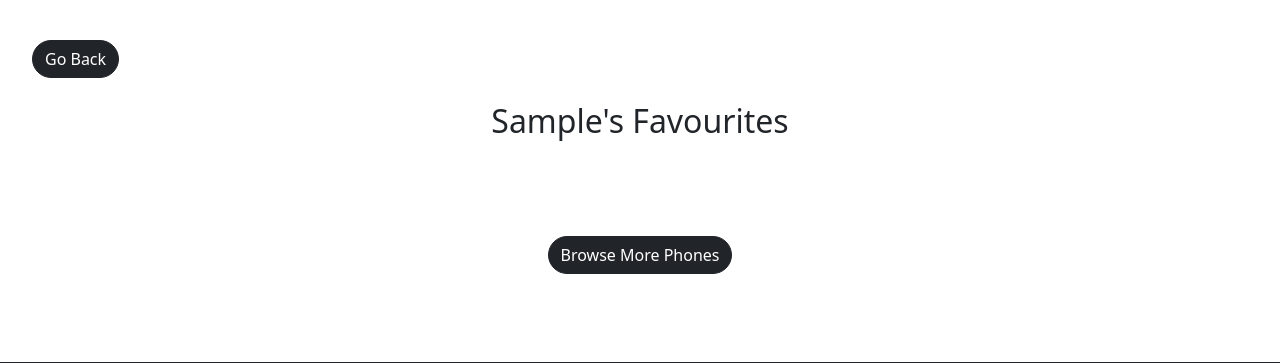
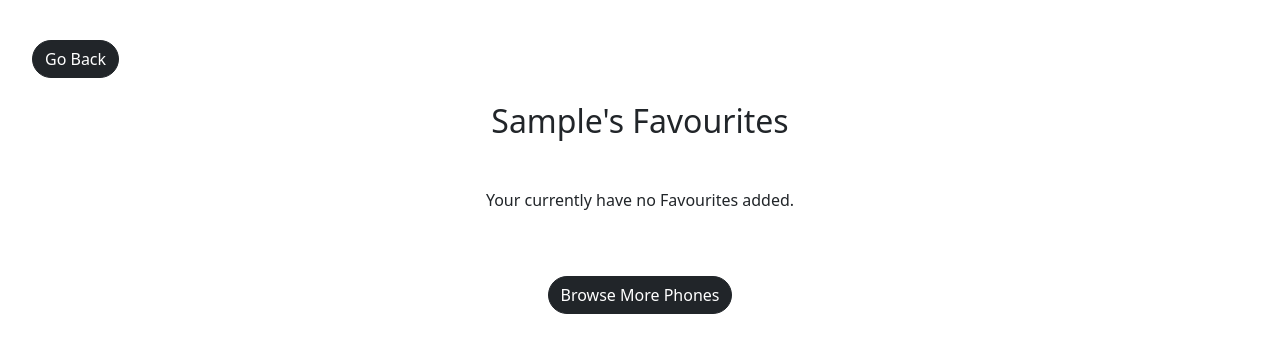
Before and after one commit to AbhilashAynipully/MobileTrade, a Django app: page /my-favourites in a window 1280 px wide. Shown: the part 56-419 px from the top of the page. Run offline with Django 3.2, Linux system fonts and the light colour scheme; the visitor is signed in with stand-in values (Sample User, id 1); data that the repository does not hold is empty; parts of the project's set-up code (start-up, migrations or seed data) failed here and were passed over; some libraries are stand-ins or nearby versions.

Commit message:
Add else statement for no favourites condition

```diff
--- a/templates/my_favourites.html
+++ b/templates/my_favourites.html
@@ -9,6 +9,7 @@
 </div>
 <h2 class="mb-5">{{ user.first_name}}'s Favourites</h2>
       <div class="row mt-5 justify-content-center">
+      {% if favourites%}
       {% for favourite in favourites %}
         <div class="col-xl-2 col-sm-4 col-10 m-4 text-center">
           <div class="card border-dark border-2 rounded-4 py-1 px-3">
@@ -28,6 +29,9 @@
           </div>
         </div>
       {% endfor %}
+      {% else %}
+      <p>Your currently have no Favourites added. </p>
+      {% endif %}
     </div>
     <a href="{% url 'all_mobiles' %}" class="btn btn-dark rounded-pill my-5">Browse More Phones</a>
   </section>
```
